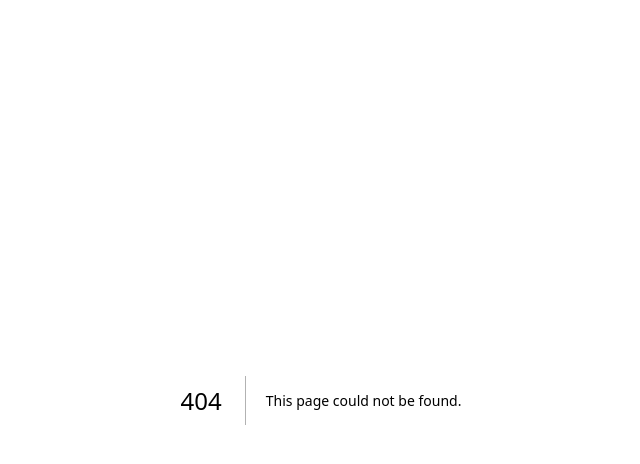
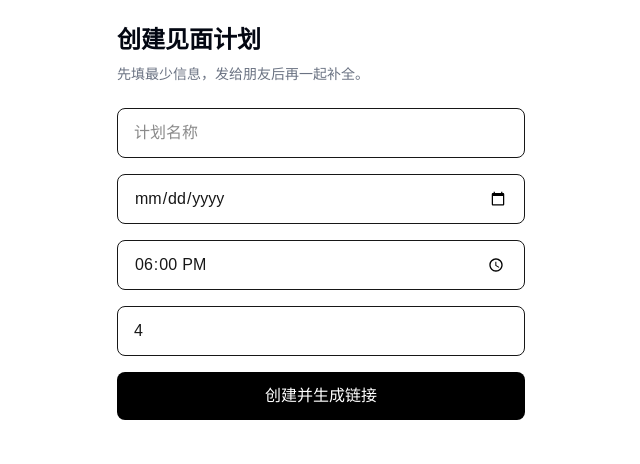
Before and after one commit to lt2236465917-design/meetpoint, a Next.js app: page /create in a window 1280 px wide. Before the commit this address had no page. Shown: the top 464 px of the page, without its empty margins (319-959 px from the left). Built offline with nearby package versions, Linux system fonts and the light colour scheme.

Commit message:
feat: add plan creation flow

```diff
--- /dev/null
+++ b/src/app/api/plans/route.ts
@@ -0,0 +1,46 @@
+import { NextResponse } from "next/server";
+import { generateToken, hashToken } from "@/lib/security/tokens";
+import { createServiceSupabaseClient } from "@/lib/supabase/server";
+import { createPlanSchema } from "@/lib/validation/schemas";
+
+function generateCode(): string {
+  return Math.random().toString(36).slice(2, 8).toUpperCase();
+}
+
+export async function POST(req: Request) {
+  const body = await req.json().catch(() => ({}));
+  const parsed = createPlanSchema.safeParse(body);
+
+  if (!parsed.success) {
+    return NextResponse.json({ error: "INVALID_INPUT" }, { status: 400 });
+  }
+
+  const supabase = createServiceSupabaseClient();
+  const code = generateCode();
+  const manageToken = generateToken();
+  const managementTokenHash = await hashToken(manageToken);
+
+  const { error } = await supabase.from("plans").insert({
+    code,
+    title: parsed.data.title,
+    meeting_date: parsed.data.meetingDate,
+    target_arrival_time: parsed.data.targetArrivalTime,
+    participant_limit: parsed.data.participantLimit,
+    management_token_hash: managementTokenHash,
+    status: "collecting",
+  });
+
+  if (error) {
+    console.error("create plan error", error);
+    return NextResponse.json(
+      { error: "CREATE_PLAN_FAILED" },
+      { status: 500 },
+    );
+  }
+
+  return NextResponse.json({
+    code,
+    manageToken,
+    shareUrl: `/p/${code}`,
+  });
+}
--- /dev/null
+++ b/src/app/create/page.tsx
@@ -0,0 +1,117 @@
+"use client";
+
+import Link from "next/link";
+import { useState } from "react";
+
+type CreatePlanResult = {
+  code: string;
+  manageToken: string;
+  shareUrl: string;
+};
+
+export default function CreatePlanPage() {
+  const [title, setTitle] = useState("");
+  const [meetingDate, setMeetingDate] = useState("");
+  const [targetArrivalTime, setTargetArrivalTime] = useState("18:00");
+  const [participantLimit, setParticipantLimit] = useState(4);
+  const [result, setResult] = useState<CreatePlanResult | null>(null);
+  const [error, setError] = useState("");
+  const [loading, setLoading] = useState(false);
+
+  async function submit() {
+    if (loading) return;
+
+    setLoading(true);
+    setError("");
+    setResult(null);
+
+    try {
+      const res = await fetch("/api/plans", {
+        method: "POST",
+        headers: { "Content-Type": "application/json" },
+        body: JSON.stringify({
+          title,
+          meetingDate,
+          targetArrivalTime,
+          participantLimit,
+        }),
+      });
+      const json = await res.json();
+
+      if (!res.ok) throw new Error(json.error || "创建失败");
+      setResult(json);
+    } catch (err) {
+      setError(err instanceof Error ? err.message : "创建失败");
+    } finally {
+      setLoading(false);
+    }
+  }
+
+  return (
+    <main className="mx-auto flex min-h-screen max-w-md flex-col bg-white px-5 py-6">
+      <h1 className="text-2xl font-semibold text-gray-950">创建见面计划</h1>
+      <p className="mt-2 text-sm text-gray-500">
+        先填最少信息，发给朋友后再一起补全。
+      </p>
+
+      <div className="mt-6 space-y-4">
+        <input
+          className="w-full rounded-lg border px-4 py-3"
+          placeholder="计划名称"
+          value={title}
+          onChange={(event) => setTitle(event.target.value)}
+        />
+        <input
+          className="w-full rounded-lg border px-4 py-3"
+          type="date"
+          value={meetingDate}
+          onChange={(event) => setMeetingDate(event.target.value)}
+        />
+        <input
+          className="w-full rounded-lg border px-4 py-3"
+          type="time"
+          value={targetArrivalTime}
+          onChange={(event) => setTargetArrivalTime(event.target.value)}
+        />
+        <input
+          className="w-full rounded-lg border px-4 py-3"
+          type="number"
+          min={2}
+          max={6}
+          value={participantLimit}
+          onChange={(event) => setParticipantLimit(Number(event.target.value))}
+        />
+        {error && (
+          <p className="rounded-lg bg-red-50 px-3 py-2 text-sm text-red-600">
+            {error}
+          </p>
+        )}
+        <button
+          className="w-full rounded-lg bg-black py-3 font-medium text-white disabled:opacity-60"
+          disabled={loading}
+          onClick={submit}
+        >
+          {loading ? "创建中" : "创建并生成链接"}
+        </button>
+      </div>
+
+      {result && (
+        <section className="mt-6 rounded-xl border bg-gray-50 p-4">
+          <p className="text-sm font-medium">公开链接：{result.shareUrl}</p>
+          <p className="mt-2 text-sm font-medium">
+            管理口令：{result.manageToken}
+          </p>
+          <p className="mt-2 text-xs text-gray-500">
+            请保存管理口令，后续编辑和计算需要它。
+          </p>
+          <Link
+            className="mt-4 block rounded-lg bg-black py-3 text-center text-sm font-medium text-white"
+            href={result.shareUrl}
+          >
+            打开公开链接
+          </Link>
+        </section>
+      )}
+    </main>
+  );
+}
--- a/src/app/page.tsx
+++ b/src/app/page.tsx
@@ -1,65 +1,20 @@
-import Image from "next/image";
+import Link from "next/link";
 
-export default function Home() {
+export default function HomePage() {
   return (
-    <div className="flex flex-col flex-1 items-center justify-center bg-zinc-50 font-sans dark:bg-black">
-      <main className="flex flex-1 w-full max-w-3xl flex-col items-center justify-between py-32 px-16 bg-white dark:bg-black sm:items-start">
-        <Image
-          className="dark:invert"
-          src="/next.svg"
-          alt="Next.js logo"
-          width={100}
-          height={20}
-          priority
-        />
-        <div className="flex flex-col items-center gap-6 text-center sm:items-start sm:text-left">
-          <h1 className="max-w-xs text-3xl font-semibold leading-10 tracking-tight text-black dark:text-zinc-50">
-            To get started, edit the page.tsx file.
-          </h1>
-          <p className="max-w-md text-lg leading-8 text-zinc-600 dark:text-zinc-400">
-            Looking for a starting point or more instructions? Head over to{" "}
-            <a
-              href="https://vercel.com/templates?framework=next.js&utm_source=create-next-app&utm_medium=appdir-template-tw&utm_campaign=create-next-app"
-              className="font-medium text-zinc-950 dark:text-zinc-50"
-            >
-              Templates
-            </a>{" "}
-            or the{" "}
-            <a
-              href="https://nextjs.org/learn?utm_source=create-next-app&utm_medium=appdir-template-tw&utm_campaign=create-next-app"
-              className="font-medium text-zinc-950 dark:text-zinc-50"
-            >
-              Learning
-            </a>{" "}
-            center.
-          </p>
-        </div>
-        <div className="flex flex-col gap-4 text-base font-medium sm:flex-row">
-          <a
-            className="flex h-12 w-full items-center justify-center gap-2 rounded-full bg-foreground px-5 text-background transition-colors hover:bg-[#383838] dark:hover:bg-[#ccc] md:w-[158px]"
-            href="https://vercel.com/new?utm_source=create-next-app&utm_medium=appdir-template-tw&utm_campaign=create-next-app"
-            target="_blank"
-            rel="noopener noreferrer"
-          >
-            <Image
-              className="dark:invert"
-              src="/vercel.svg"
-              alt="Vercel logomark"
-              width={16}
-              height={16}
-            />
-            Deploy Now
-          </a>
-          <a
-            className="flex h-12 w-full items-center justify-center rounded-full border border-solid border-black/[.08] px-5 transition-colors hover:border-transparent hover:bg-black/[.04] dark:border-white/[.145] dark:hover:bg-[#1a1a1a] md:w-[158px]"
-            href="https://nextjs.org/docs?utm_source=create-next-app&utm_medium=appdir-template-tw&utm_campaign=create-next-app"
-            target="_blank"
-            rel="noopener noreferrer"
-          >
-            Documentation
-          </a>
-        </div>
-      </main>
-    </div>
+    <main className="mx-auto flex min-h-screen max-w-md flex-col justify-center bg-white px-5">
+      <h1 className="text-3xl font-semibold tracking-tight text-gray-950">
+        多人异地见面，先算去哪座城
+      </h1>
+      <p className="mt-4 text-base leading-7 text-gray-600">
+        收集每个人的出发城市和交通偏好，比较机票和高铁火车成本，生成省钱、均衡、省时三档建议。
+      </p>
+      <Link
+        className="mt-8 rounded-lg bg-black py-3 text-center font-medium text-white"
+        href="/create"
+      >
+        创建见面计划
+      </Link>
+    </main>
   );
 }
```
Also changed, not shown: 1 other file (tests, documents, lock files or other folders).
